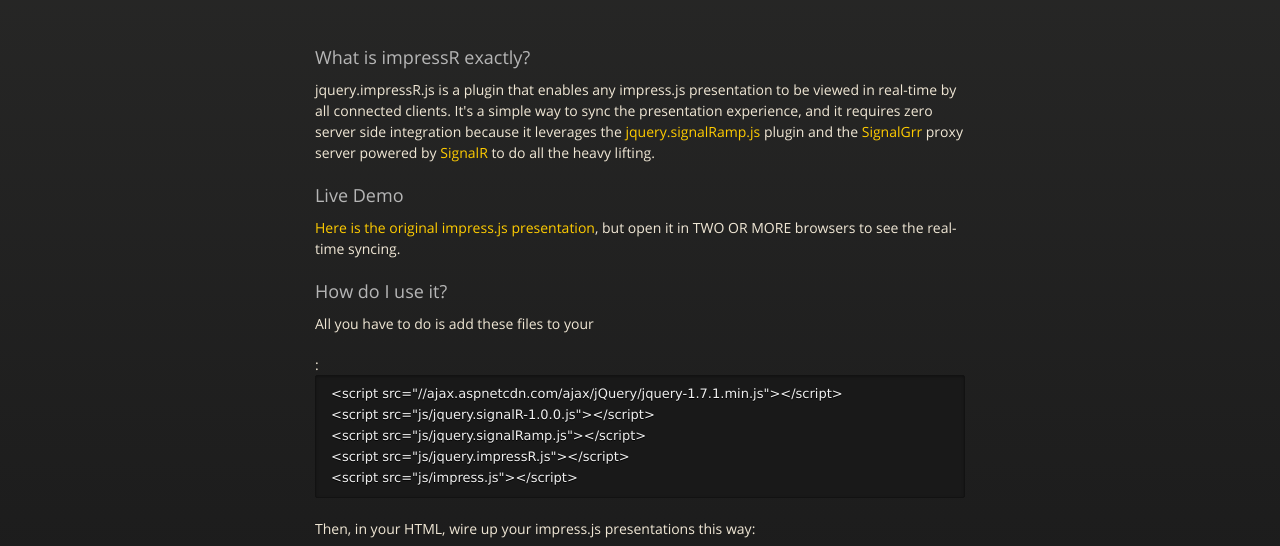
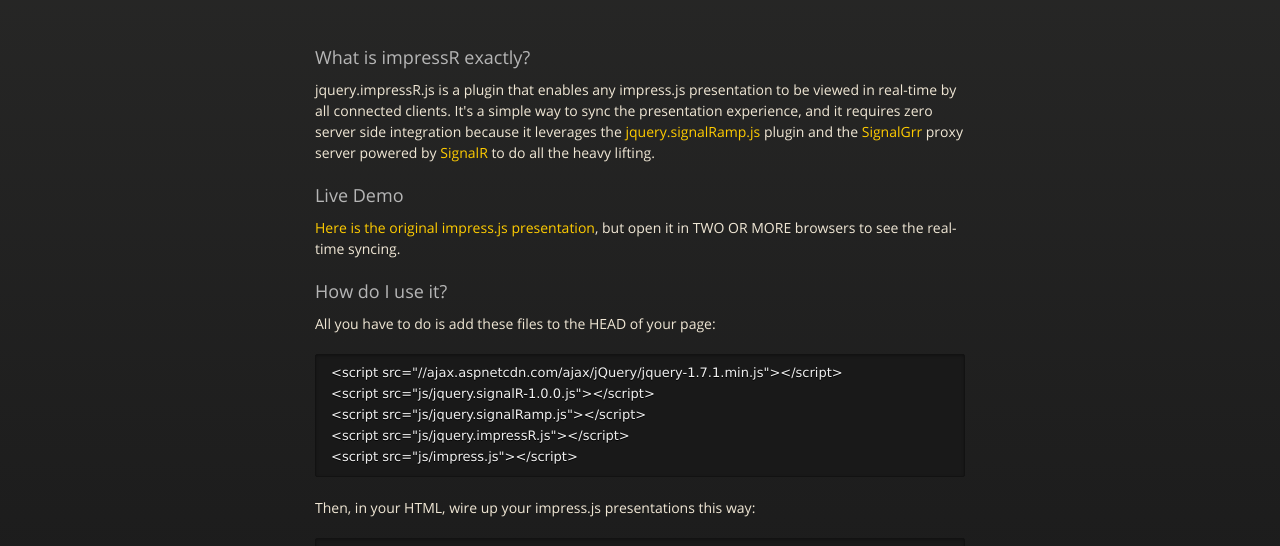
Before and after one commit to TimHeckel/impressr, a plain HTML site: page index.html in a window 1280 px wide. Shown: the part 226-772 px from the top of the page. Drawn offline with nearby package versions, Linux system fonts and the light colour scheme.

Commit message:
fixing colon

```diff
--- a/index.html
+++ b/index.html
@@ -48,7 +48,7 @@
 
 <h3>How do I use it?</h3>
 
-<p>All you have to do is add these files to your </p>:
+<p>All you have to do is add these files to the HEAD of your page: </p>
 
 <pre><code>&lt;script src="//ajax.aspnetcdn.com/ajax/jQuery/jquery-1.7.1.min.js"&gt;&lt;/script&gt;
 &lt;script src="js/jquery.signalR-1.0.0.js"&gt;&lt;/script&gt;
```
